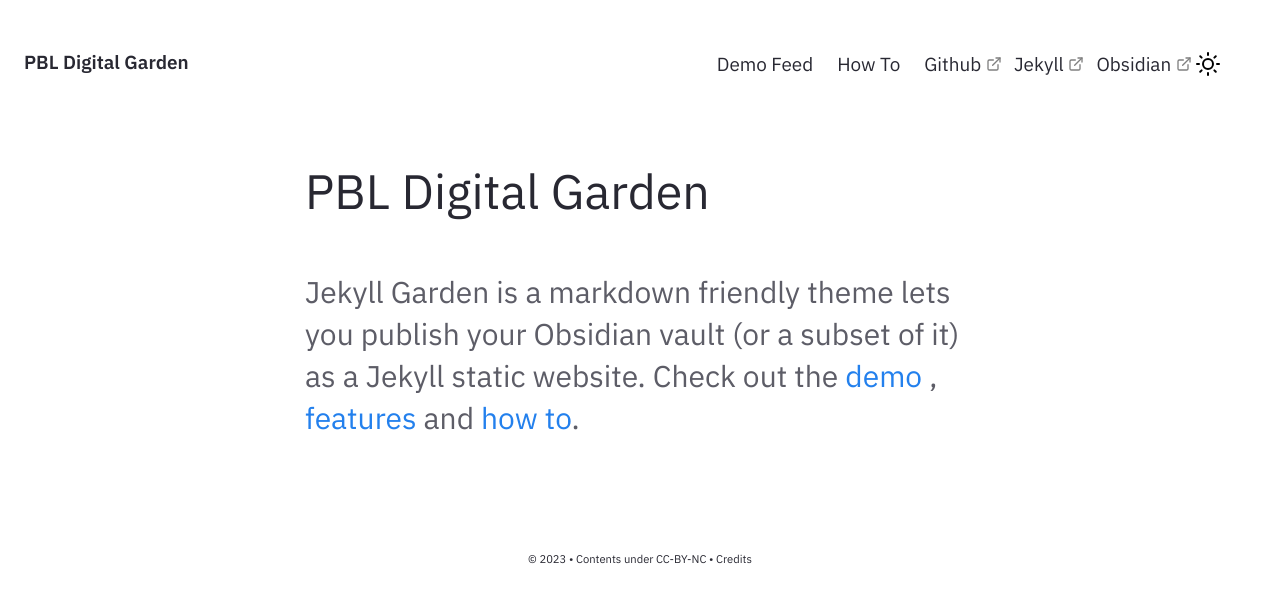
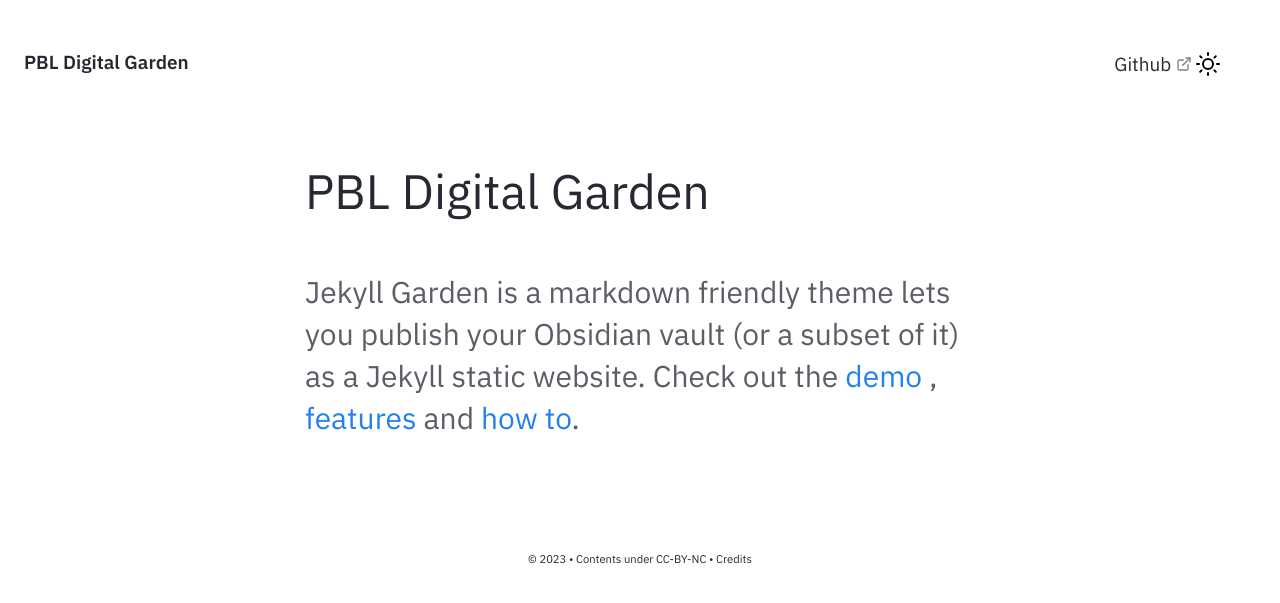
Before and after one commit to PierrickBlons/digital-garden, a Jekyll site: the page built from pages/index.md, in a window 1280 px wide. Shown: the top 603 px of the page. Built offline with Jekyll 4.4.1, drawn with Linux system fonts in a browser that asks for light colours.

Commit message:
Update Nav.html

```diff
--- a/_includes/Nav.html
+++ b/_includes/Nav.html
@@ -53,20 +53,8 @@
 
     <div id="navbarBasicExample" class="navbar-menu">
       <div class="navbar-start">
-        <a href="{{'/notes' | relative_url}}" class="navbar-item">
-          Demo Feed
-        </a>
-        <a href="../post/how-to" class="navbar-item">
-          How To
-        </a>
-        <a href="https://github.com/Jekyll-Garden/jekyll-garden.github.io" target="_blank" class="navbar-item">
+        <a href="https://github.com/pierrickblons" target="_blank" class="navbar-item">
           Github
-        </a>
-        <a href="https://jekyllrb.com/" target="_blank" class="navbar-item">
-          Jekyll
-        </a>
-        <a href="https://obsidian.md/"  target="_blank" class="navbar-item">
-          Obsidian
         </a>
       </div>
       <div class="navbar-end is-hidden-mobile" onclick="modeSwitcher()" >
```
